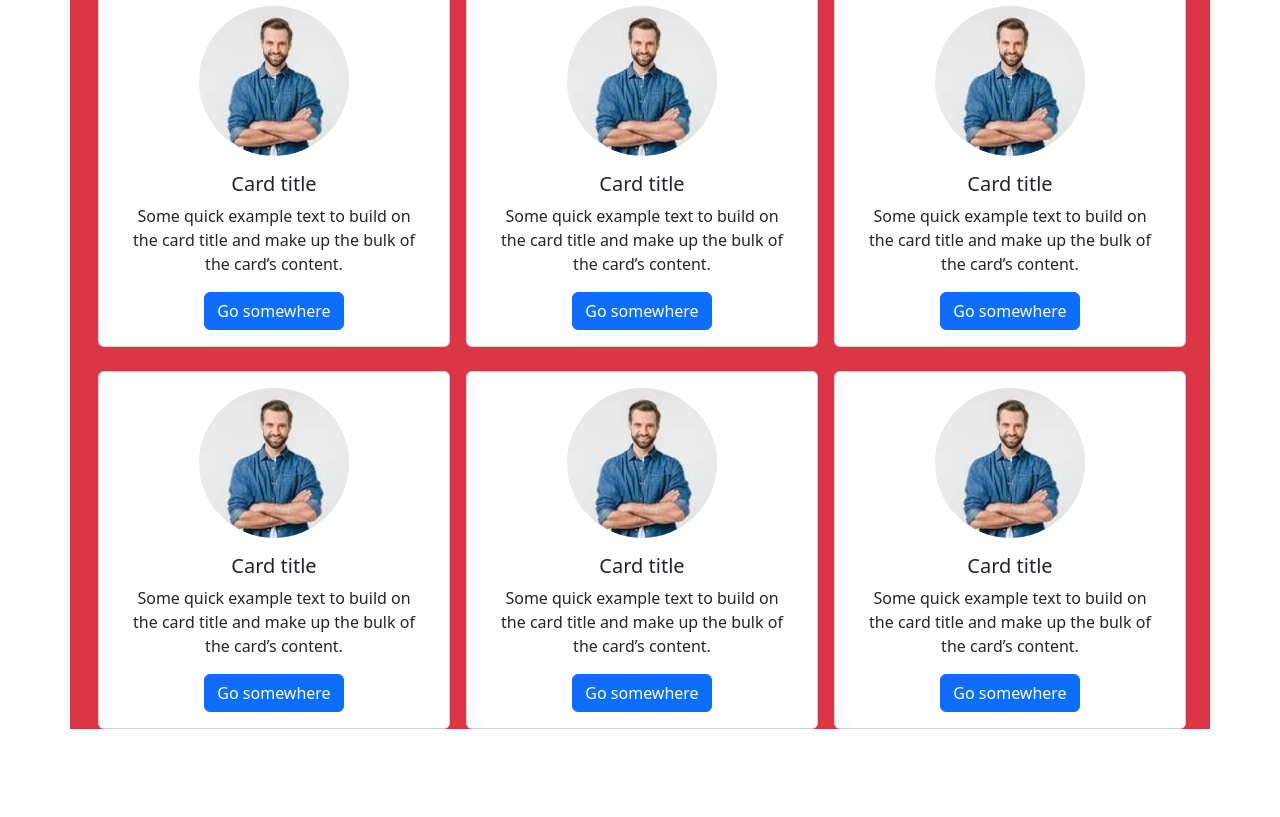
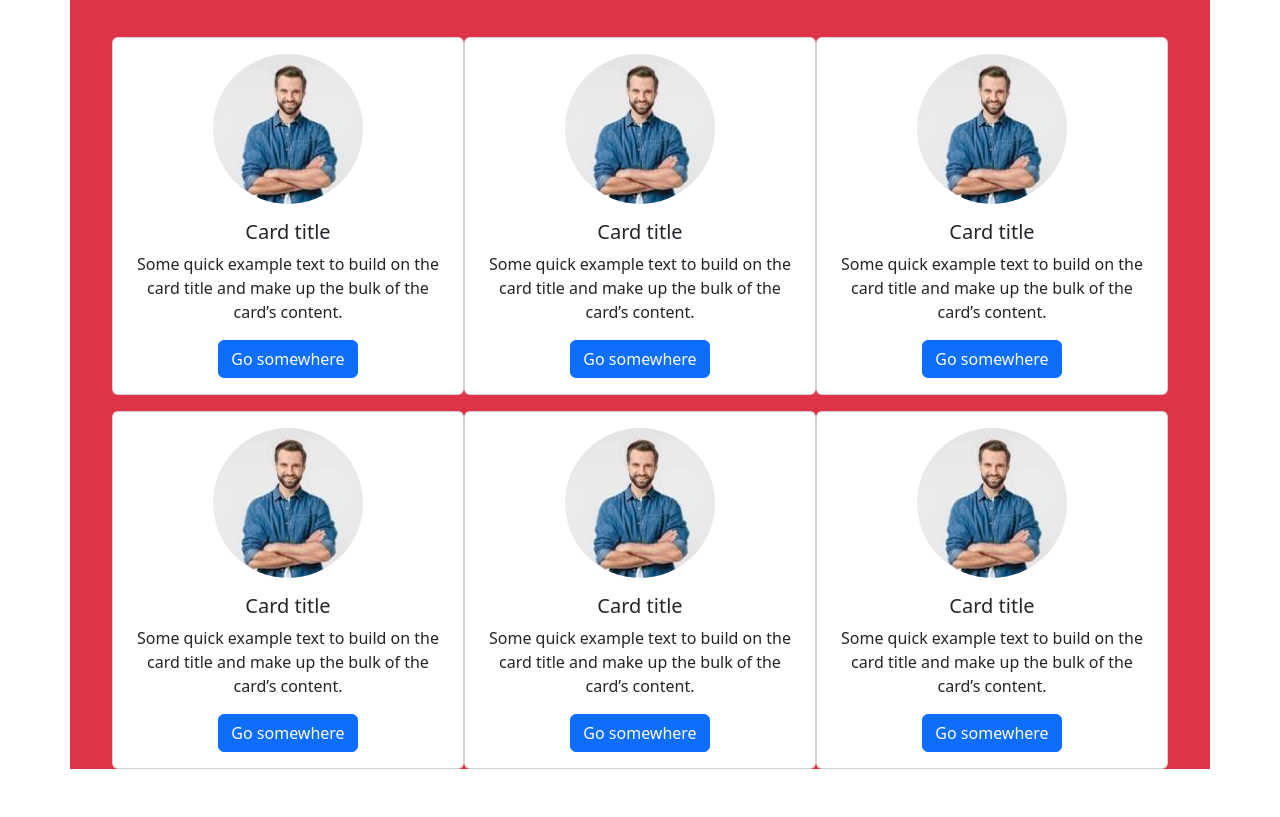
Before and after one commit to Elchin211/ResponsiveDesign, a plain HTML site: page index.html in a window 1280 px wide. Shown: the part 115-932 px from the top of the page. Before the commit the page ends 844 px from the top, so only its background shows below. Drawn offline with nearby package versions, Linux system fonts and the light colour scheme.

Commit message:
Ara bosluqlari legv etdim

```diff
--- a/index.html
+++ b/index.html
@@ -8,58 +8,57 @@
 </head>
 <body>
       <!-- Our Team -->
-    <div class="container  text-center  bg-danger" >
-        <h1 class="text-center pb-5">Our Team</h1>
-        <div class="row ms-3 g-4 ">
-             <div class="card col-lg-4 me-3 "  style="width: 22rem;">
+    <div class="container  bg-danger" >
+        <h1 class="text-center p-5">Our Team</h1>
+        <div class="row g-3 mb-5 d-flex justify-content-center ">
+             <div class="card col-lg-4  "  style="width: 22rem;">
                 <img src="photos/download.jpg" class="card-img-top rounded-circle mx-auto d-block mt-3" style="width: 150px; height: 150px; object-fit: cover;" alt="Üzv şəkli">
-                <div class="card-body">
+                <div class="card-body  text-center">
                     <h5 class="card-title">Card title</h5>
                     <p class="card-text">Some quick example text to build on the card title and make up the bulk of the card’s content.</p>
                     <a href="#" class="btn btn-primary">Go somewhere</a>
                 </div>
              </div>
-               <div class="card col-lg-4 me-3"  style="width: 22rem;">
+               <div class="card col-lg-4 "  style="width: 22rem;">
                   <img src="photos/download.jpg" class="card-img-top rounded-circle mx-auto d-block mt-3" style="width: 150px; height: 150px; object-fit: cover;" alt="Üzv şəkli">
-                <div class="card-body">
+                <div class="card-body text-center">
                     <h5 class="card-title">Card title</h5>
                     <p class="card-text">Some quick example text to build on the card title and make up the bulk of the card’s content.</p>
                     <a href="#" class="btn btn-primary">Go somewhere</a>
                 </div>
              </div>
-               <div class="card col-lg-4 me-3 "  style="width: 22rem;">
+               <div class="card col-lg-4  "  style="width: 22rem;">
                     <img src="photos/download.jpg" class="card-img-top rounded-circle mx-auto d-block mt-3" style="width: 150px; height: 150px; object-fit: cover;" alt="Üzv şəkli">
-                <div class="card-body">
+                <div class="card-body text-center">
                     <h5 class="card-title">Card title</h5>
                     <p class="card-text">Some quick example text to build on the card title and make up the bulk of the card’s content.</p>
                     <a href="#" class="btn btn-primary">Go somewhere</a>
                 </div>
              </div>
-              <div class="card col-lg-4 me-3 "  style="width: 22rem;">
+              <div class="card col-lg-4  "  style="width: 22rem;">
                 <img src="photos/download.jpg" class="card-img-top rounded-circle mx-auto d-block mt-3" style="width: 150px; height: 150px; object-fit: cover;" alt="Üzv şəkli">
-                <div class="card-body">
+                <div class="card-body text-center">
                     <h5 class="card-title">Card title</h5>
                     <p class="card-text">Some quick example text to build on the card title and make up the bulk of the card’s content.</p>
                     <a href="#" class="btn btn-primary">Go somewhere</a>
                 </div>
              </div>
-               <div class="card col-lg-4 me-3 "  style="width: 22rem; ">
+               <div class="card col-lg-4  "  style="width: 22rem; ">
                   <img src="photos/download.jpg" class="card-img-top rounded-circle mx-auto d-block mt-3" style="width: 150px; height: 150px; object-fit: cover;" alt="Üzv şəkli">
-                <div class="card-body">
+                <div class="card-body text-center">
                     <h5 class="card-title">Card title</h5>
                     <p class="card-text">Some quick example text to build on the card title and make up the bulk of the card’s content.</p>
                     <a href="#" class="btn btn-primary">Go somewhere</a>
                 </div>
              </div>
-               <div class="card col-lg-4 me-3"  style="width: 22rem;">
-                    <img src="photos/download.jpg" class="card-img-top rounded-circle mx-auto d-block mt-3" style="width: 150px; height: 150px; object-fit: cover;" alt="Üzv şəkli">
-                <div class="card-body">
-                    <h5 class="card-title">Card title</h5>
-                    <p class="card-text">Some quick example text to build on the card title and make up the bulk of the card’s content.</p>
-                    <a href="#" class="btn btn-primary">Go somewhere</a>
-                </div>
+               <div class="card col-lg-4 "  style="width: 22rem;">
+                  <img src="photos/download.jpg" class="card-img-top rounded-circle mx-auto d-block mt-3" style="width: 150px; height: 150px; object-fit: cover;" alt="Üzv şəkli">
+                    <div class="card-body text-center">
+                        <h5 class="card-title">Card title</h5>
+                        <p class="card-text">Some quick example text to build on the card title and make up the bulk of the card’s content.</p>
+                        <a href="#" class="btn btn-primary">Go somewhere</a>
+                   </div>
              </div>
-
         </div>
     </div>
 </body>
```
